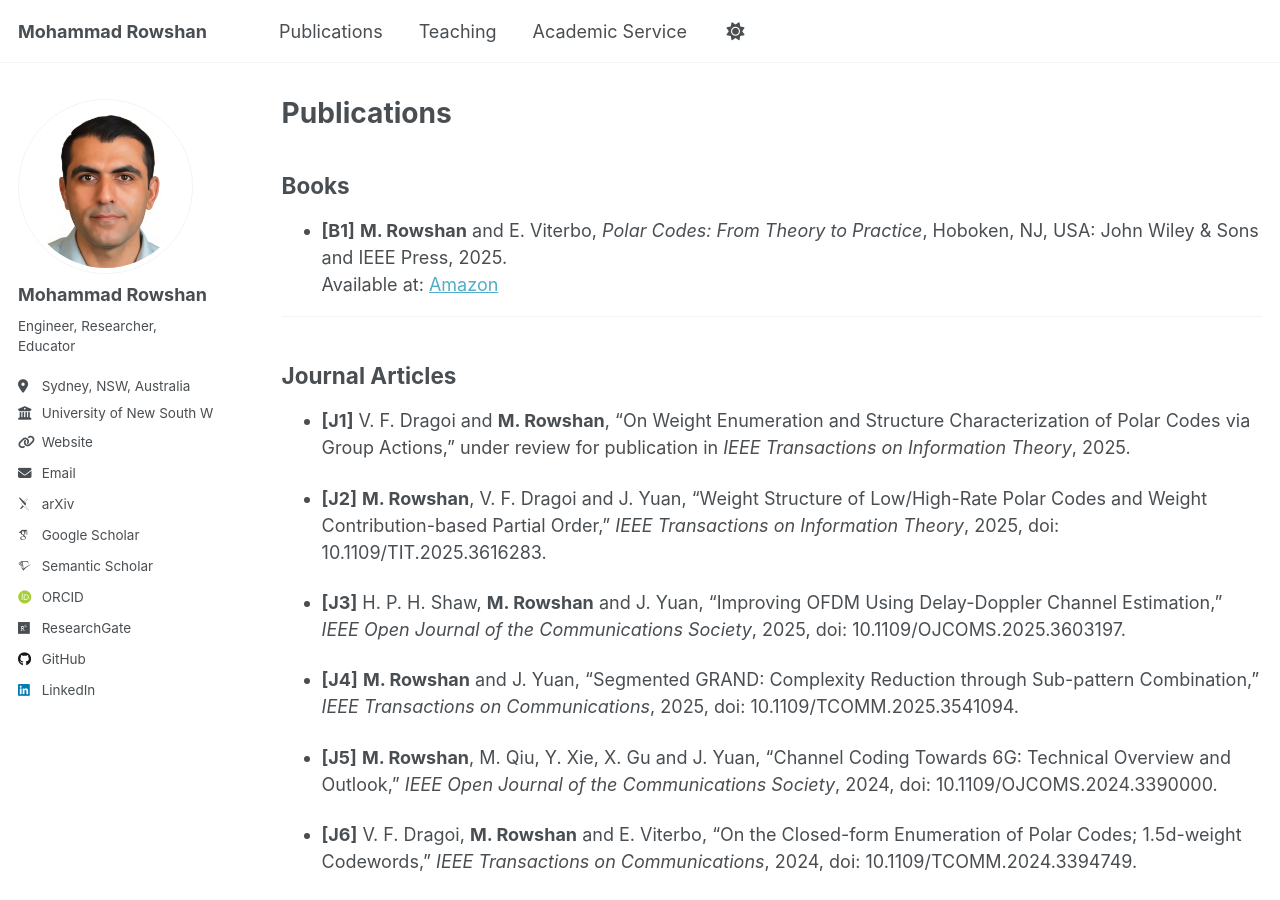
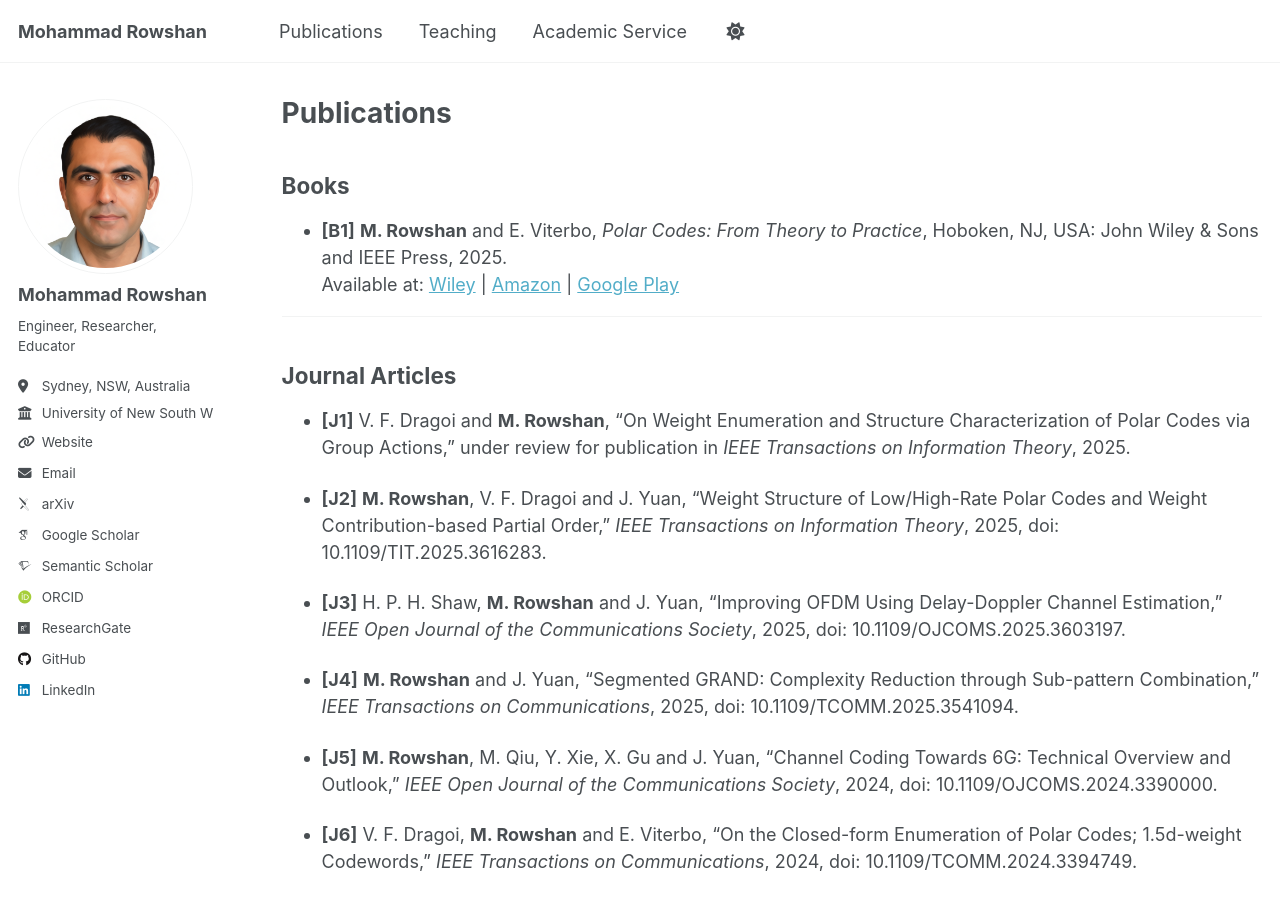
Before and after one commit to mohammad-rowshan/mohammad-rowshan.github.io, a Jekyll site: the page built from _pages/publications.md, in a window 1280 px wide and 900 px high. Built offline with Jekyll 4.4.1, drawn with Linux system fonts in a browser that asks for light colours; some web fonts are replaced; a script that is not in the unit is left out; comment, search, counter and statistics services are not loaded.

Commit message:
Update publications.md

```diff
--- a/_pages/publications.md
+++ b/_pages/publications.md
@@ -9,7 +9,7 @@ published: true
 ## Books
 
 - **[B1]** **M. Rowshan** and E. Viterbo, *Polar Codes: From Theory to Practice*, Hoboken, NJ, USA: John Wiley & Sons and IEEE Press, 2025.
-  Available at: [Amazon](https://www.amazon.com/Polar-Codes-Practice-Mohammad-Rowshan/dp/1119911737)
+  Available at: [Wiley](https://www.wiley.com/en-us/Polar+Codes%3A+From+Theory+to+Practice-p-9781119911753) | [Amazon](https://www.amazon.com/Polar-Codes-Practice-Mohammad-Rowshan/dp/1119911737) | [Google Play](https://play.google.com/store/books/details/Mohammad_Rowshan_Polar_Codes?id=I5eTEQAAQBAJ)
 
 ---
 
```
